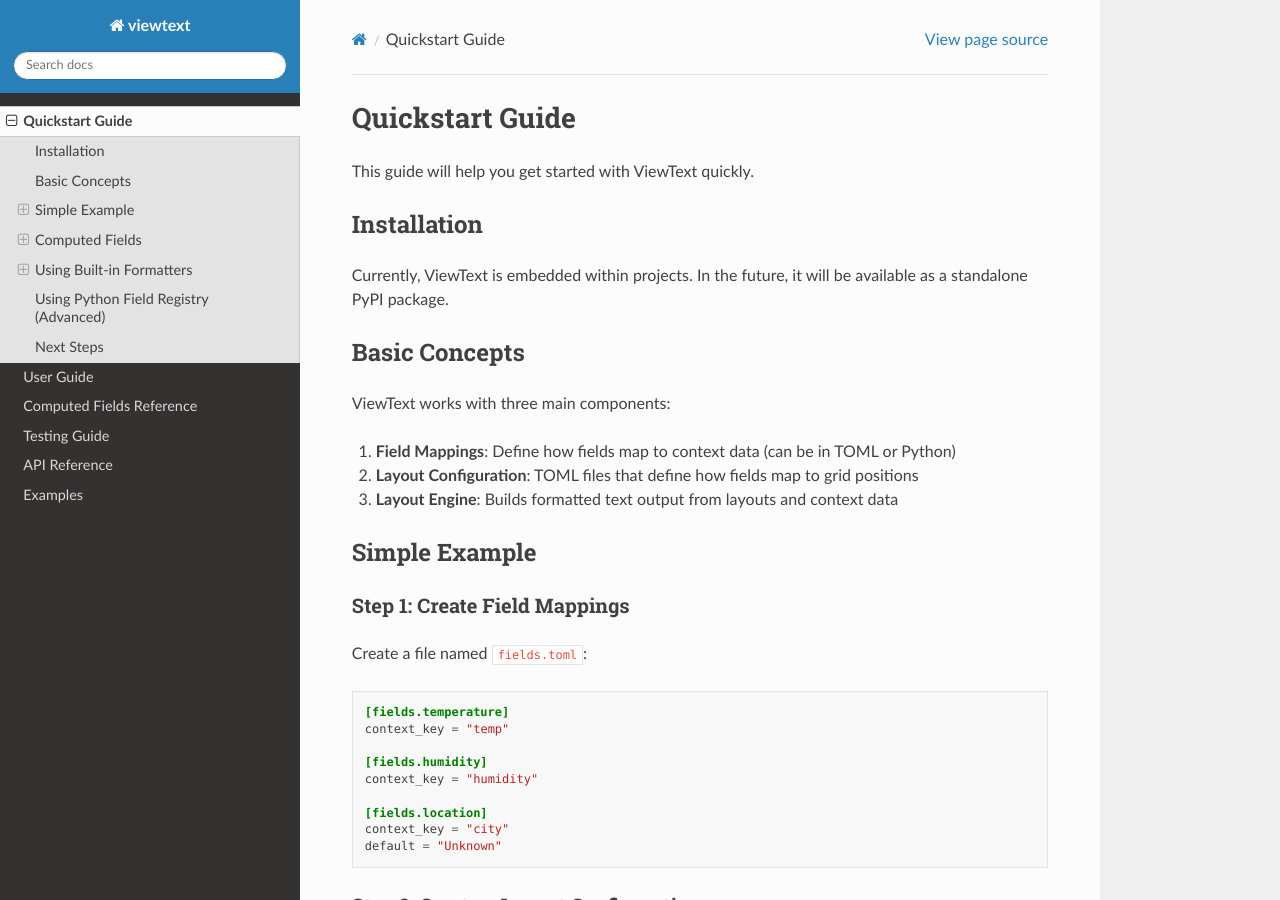
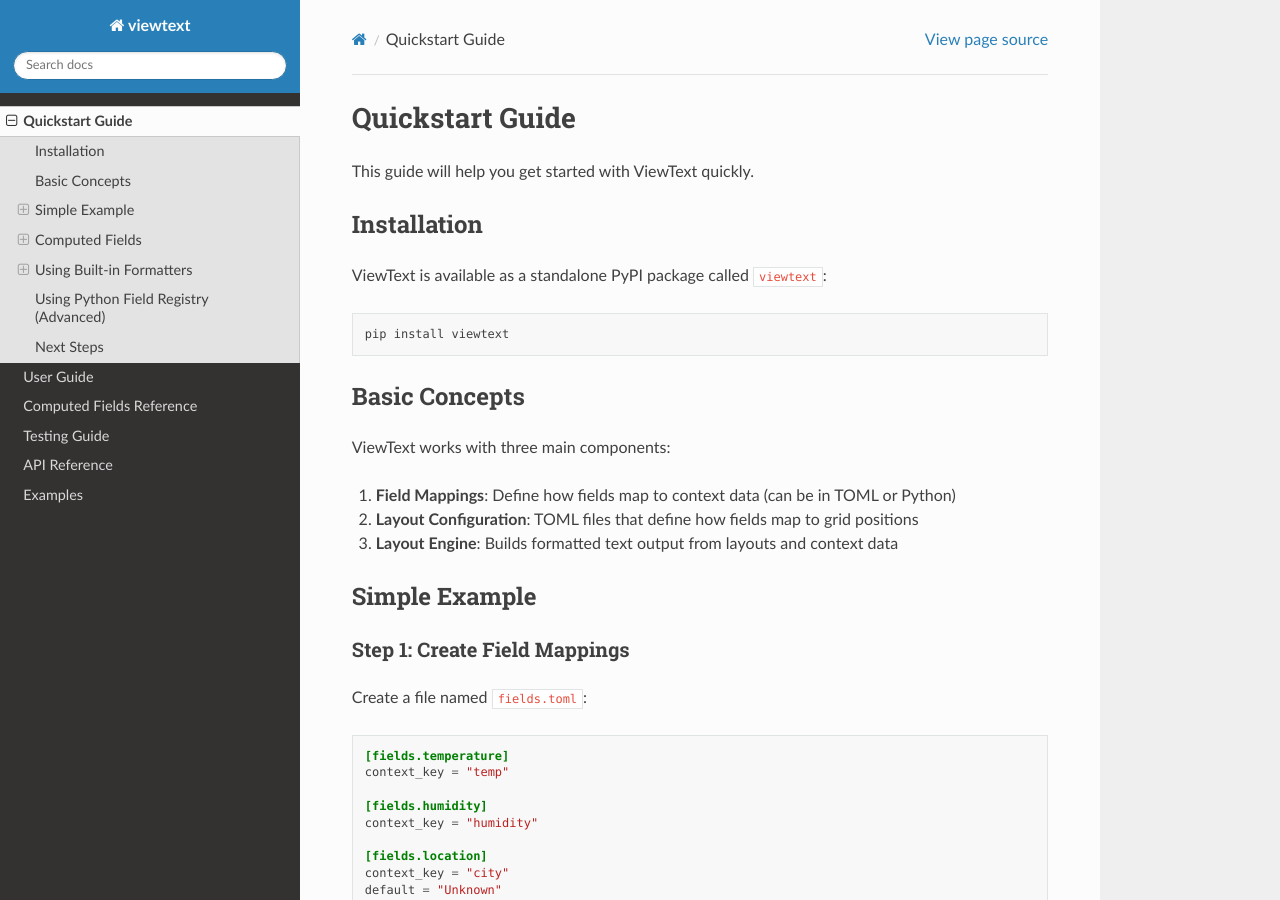
Before and after one commit to holgern/viewtext, a Sphinx documentation site: the page built from docs/quickstart.rst, in a window 1280 px wide and 900 px high. Built offline with Sphinx 7.4.7 and the Read the Docs theme 3.1.0, drawn with Linux system fonts in a browser that asks for light colours.

Commit message:
doc: add information about available operation and pip install

```diff
--- a/docs/quickstart.rst
+++ b/docs/quickstart.rst
@@ -6,8 +6,11 @@
 Installation
 ------------
 
-Currently, ViewText is embedded within projects. In the future, it will be available as
-a standalone PyPI package.
+ViewText is available as a standalone PyPI package called ``viewtext``:
+
+.. code-block:: bash
+
+    pip install viewtext
 
 Basic Concepts
 --------------
```
Also changed, not shown: README.md (+45 -2 lines).
